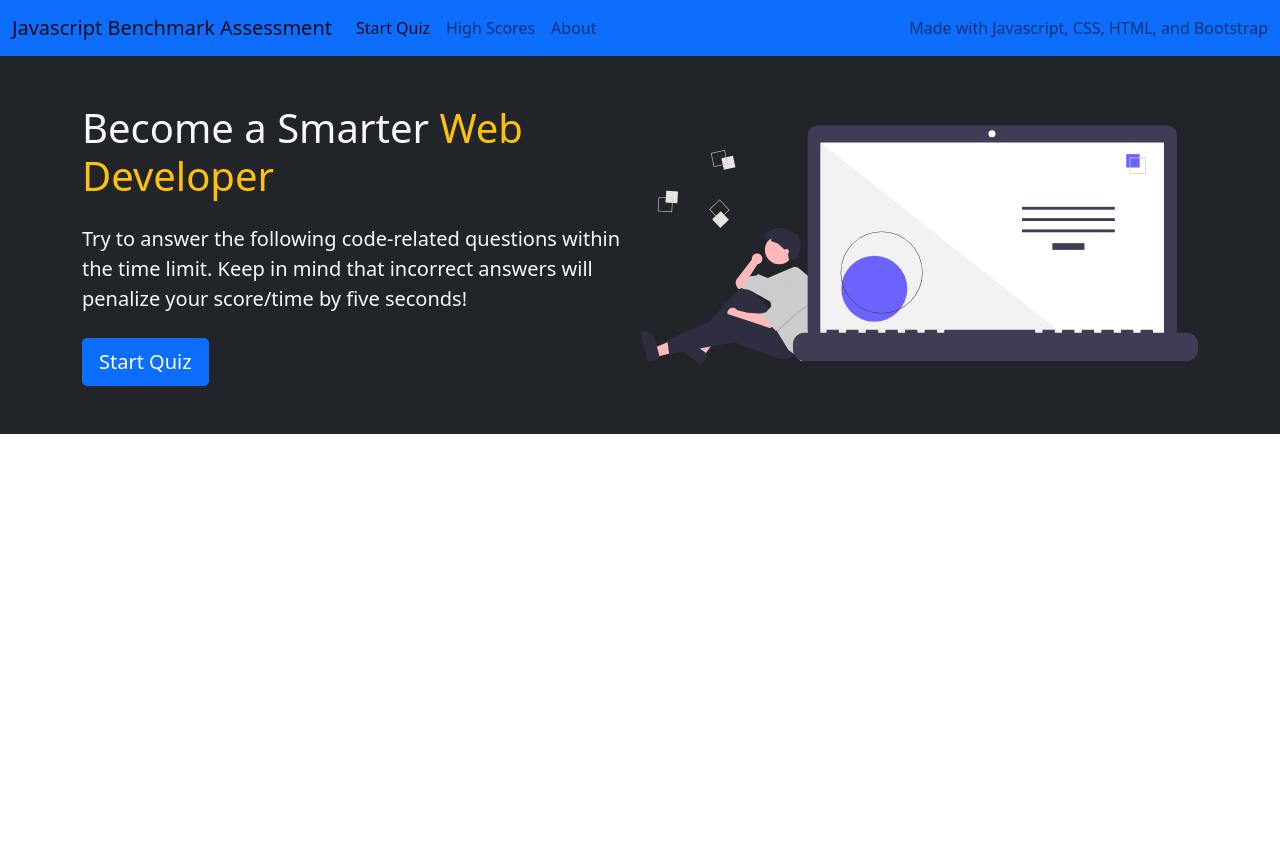
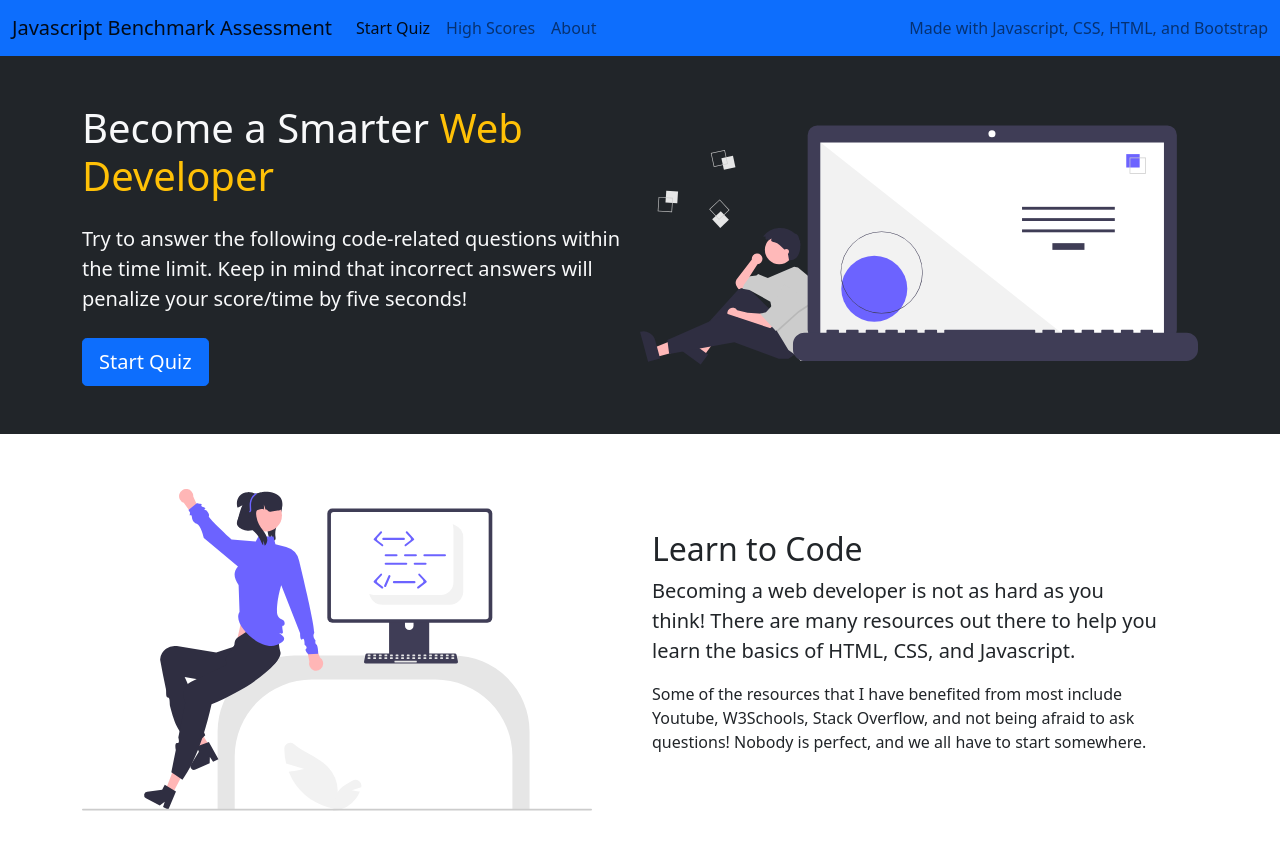
Before and after one commit to JackStendeback/Stendeback-Javascript-Quiz, a plain HTML site: page index.html in a window 1280 px wide. Before the commit the page ends 800 px from the top, so only its background shows below. Drawn offline with nearby package versions, Linux system fonts and the light colour scheme.

Commit message:
added a learn more section to explain what has helped me learn more effectively

```diff
--- a/index.html
+++ b/index.html
@@ -53,8 +53,42 @@
                 <img class="img-fluid w-50" src="img/undraw_code_thinking_re_gka2.svg" alt="Thinking about code" />
             </div>
         </div>
+    </header>
 
-    </header>
+    <!-- Main -->
+    <section>
+
+    </section>
+
+    <!-- Learn More Section -->
+    <section id="learn" class="p-5">
+        <div class="container">
+            <div class="row align-items-center justify-content-between">
+                <div class="col-md">
+                    <img src="img/undraw_proud_coder_re_exuy.svg" class="img-fluid" alt="girl learning to code">
+                </div>
+                <div class="col-md p-5">
+                    <h2>Learn to Code</h2>
+                    <p class="lead">
+                        Becoming a web developer is not as hard as you think! There are many resources out there to help you learn the basics of HTML, CSS, and Javascript.
+
+                    </p>
+                    <p>
+                        Some of the resources that I have benefited from most include Youtube, W3Schools, Stack Overflow, and not being afraid to ask questions!
+                         Nobody is perfect, and we all have to start somewhere.
+
+                    </p>
+                </div>
+            </div>
+        </div>
+    </section>
+
+    <!-- Footer -->
+    <footer>
+
+    </footer>
+
+
     <script src="https://cdn.jsdelivr.net/npm/bootstrap@5.1.3/dist/js/bootstrap.bundle.min.js"
             integrity="sha384-ka7Sk0Gln4gmtz2MlQnikT1wXgYsOg+OMhuP+IlRH9sENBO0LRn5q+8nbTov4+1p"
             crossorigin="anonymous">
```
